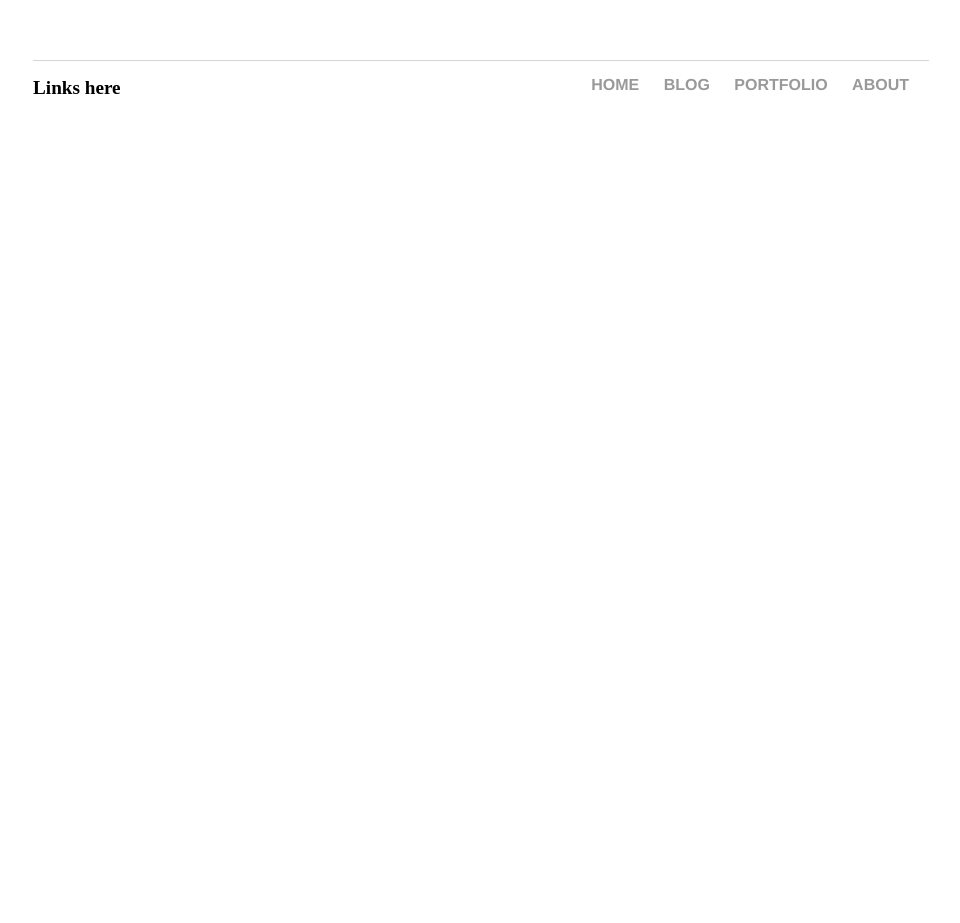
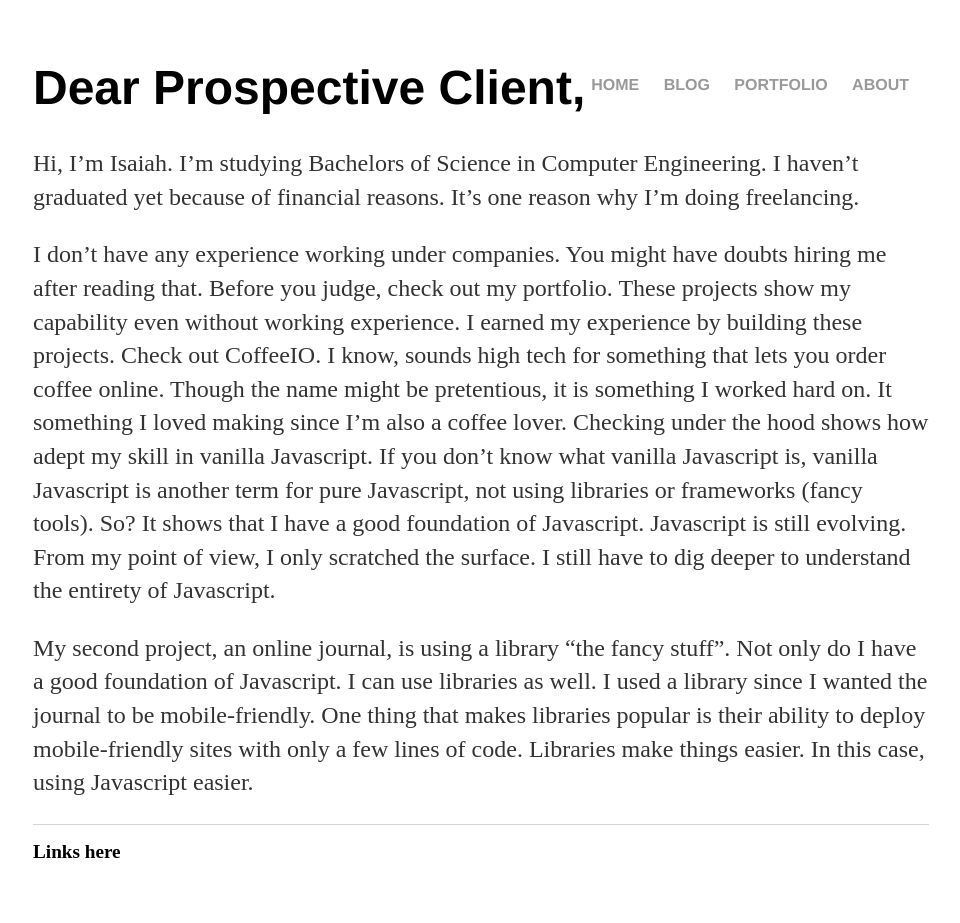
Before and after one commit to IGHarrison/igharrison.github.io, a Jekyll site: the page built from about/index.html, in a window 1280 px wide. Shown: the whole page, without its empty margins (159-1119 px from the left). Built offline with Jekyll 4.4.1, drawn with Linux system fonts in a browser that asks for light colours; before the commit the page ends 900 px from its top, so only the background shows below that.

Commit message:
Update index.html
updating about

```diff
--- a/about/index.html
+++ b/about/index.html
@@ -2,3 +2,28 @@
 layout: default
 title: About
 ---
+
+<div class="about">
+  <h1>Dear Prospective Client,</h1>
+  <p>
+    Hi, I’m Isaiah. I’m studying Bachelors of Science in Computer Engineering. I haven’t graduated
+    yet because of financial reasons. It’s one reason why I’m doing freelancing.
+  </p>
+  <p>
+    I don’t have any experience working under companies. You might have doubts hiring me after reading
+    that. Before you judge, check out my portfolio. These projects show my capability even without
+    working experience. I earned my experience by building these projects. Check out CoffeeIO. I know,
+    sounds high tech for something that lets you order coffee online. Though the name might be pretentious,
+    it is something I worked hard on. It something I loved making since I’m also a coffee lover. Checking
+    under the hood shows how adept my skill in vanilla Javascript. If you don’t know what vanilla Javascript
+    is, vanilla Javascript is another term for pure Javascript, not using libraries or frameworks (fancy tools).
+    So? It shows that I have a good foundation of Javascript. Javascript is still evolving. From my point of
+    view, I only scratched the surface. I still have to dig deeper to understand the entirety of Javascript.
+  </p>
+  <p>
+    My second project, an online journal, is using a library “the fancy stuff”. Not only do I have
+    a good foundation of Javascript. I can use libraries as well. I used a library since I wanted the journal
+    to be mobile-friendly. One thing that makes libraries popular is their ability to deploy mobile-friendly
+    sites with only a few lines of code. Libraries make things easier. In this case, using Javascript easier.
+  </p>
+</div>
```
